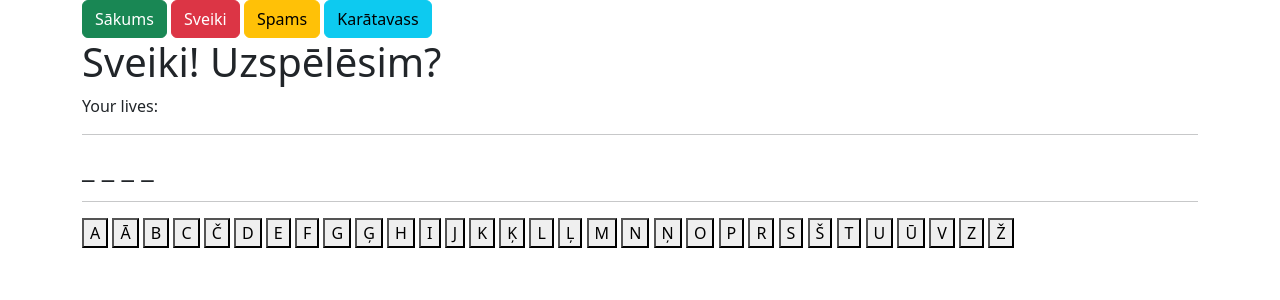
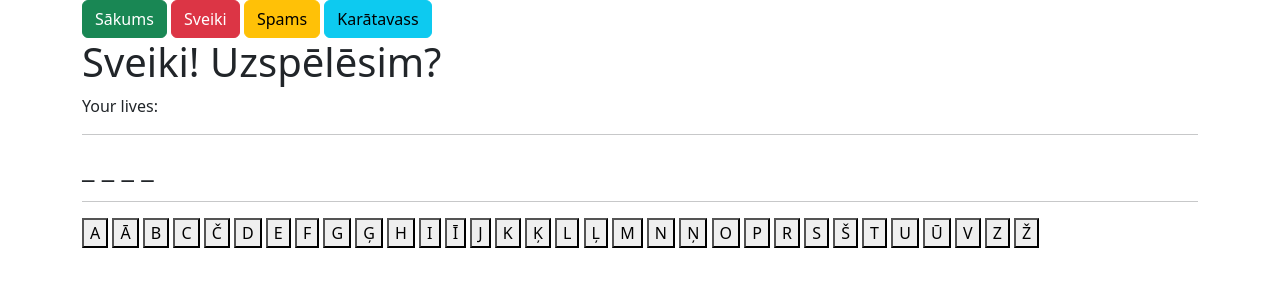
Before and after one commit to dayanaaaaaaaa/test, a Flask app: page /karatavas in a window 1280 px wide. Shown: the top 300 px of the page. Run offline with Flask 3, Linux system fonts and the light colour scheme.

Commit message:
09.04.2025

```diff
--- a/static/funkcijas.js
+++ b/static/funkcijas.js
@@ -41,4 +41,25 @@ function minetBurtu(burts){
     dzivibas += atrada
     document.getElementById("vardaVieta").innerHTML = atminetais.join(" ")
     document.getElementById("dzivibas").innerHTML = dzivibas
+    parbauditBeigas()
 }
+
+function parbauditBeigas(){
+    if (dzivibas==0){ //Zaudēja
+        document.getElementById("rezultats").innerHTML = "Tu zaudēji"
+        let pogas = document.getElementsByTagName("burts")
+        for (poga of pogas){
+            poga.disabled=true
+        }
+        return
+    }
+    if (!atminetais.includes("_")){
+        document.getElementById("rezultats").innerHTML = "Tu uzvarēji!"
+        document.getElementById("rezultats").classList.remove("text-danger")
+        document.getElementById("rezultats").classList.add("text-success")
+        let pogas = document.getElementsByClassName("burts")
+        for (poga of pogas){
+            poga.disabled=true
+        }
+    }
+}
--- a/templates/karatavas.html
+++ b/templates/karatavas.html
@@ -3,6 +3,7 @@
 {%block tabs%}Karātavas{%endblock%}
 
 {%block saturs%}
+
 <h1>Sveiki! Uzspēlēsim?</h1>
 <div id="vards" style="display: none;">{{vards}}</div>
 Your lives: <span id= "dzivibas"></span>
@@ -10,38 +11,40 @@ Your lives: <span id= "dzivibas"></span>
 <hr>
 <h3><div id="vardaVieta"></div></h3>
 <hr>
-<button id="a" onclick="minetBurtu('a')">A</button>
-<button id="ā" onclick="minetBurtu('ā')">Ā</button>
-<button id="b" onclick="minetBurtu('b')">B</button>
-<button id="c" onclick="minetBurtu('c')">C</button>
-<button id="č" onclick="minetBurtu('č')">Č</button>
-<button id="d" onclick="minetBurtu('d')">D</button>
-<button id="e" onclick="minetBurtu('e')">E</button>
-<button id="f" onclick="minetBurtu('f')">F</button>
-<button id="g" onclick="minetBurtu('g')">G</button>
-<button id="ģ" onclick="minetBurtu('ģ')">Ģ</button>
-<button id="h" onclick="minetBurtu('h')">H</button>
-<button id="i" onclick="minetBurtu('i')">I</button>
-<button id="j" onclick="minetBurtu('j')">J</button>
-<button id="k" onclick="minetBurtu('k')">K</button>
-<button id="ķ" onclick="minetBurtu('ķ')">Ķ</button>
-<button id="l" onclick="minetBurtu('l')">L</button>
-<button id="ļ" onclick="minetBurtu('ļ')">Ļ</button>
-<button id="m" onclick="minetBurtu('m')">M</button>
-<button id="n" onclick="minetBurtu('n')">N</button>
-<button id="ņ" onclick="minetBurtu('ņ')">Ņ</button>
-<button id="o" onclick="minetBurtu('o')">O</button>
-<button id="p" onclick="minetBurtu('p')">P</button>
-<button id="r" onclick="minetBurtu('r')">R</button>
-<button id="s" onclick="minetBurtu('s')">S</button>
-<button id="š" onclick="minetBurtu('š')">Š</button>
-<button id="t" onclick="minetBurtu('t')">T</button>
-<button id="u" onclick="minetBurtu('u')">U</button>
-<button id="ū" onclick="minetBurtu('ū')">Ū</button>
-<button id="v" onclick="minetBurtu('v')">V</button>
-<button id="z" onclick="minetBurtu('z')">Z</button>
-<button id="ž" onclick="minetBurtu('ž')">Ž</button>
+<button class="burts" id="a" onclick="minetBurtu('a')">A</button>
+<button class="burts" id="ā" onclick="minetBurtu('ā')">Ā</button>
+<button class="burts" id="b" onclick="minetBurtu('b')">B</button>
+<button class="burts" id="c" onclick="minetBurtu('c')">C</button>
+<button class="burts" id="č" onclick="minetBurtu('č')">Č</button>
+<button class="burts" id="d" onclick="minetBurtu('d')">D</button>
+<button class="burts" id="e" onclick="minetBurtu('e')">E</button>
+<button class="burts" id="f" onclick="minetBurtu('f')">F</button>
+<button class="burts" id="g" onclick="minetBurtu('g')">G</button>
+<button class="burts" id="ģ" onclick="minetBurtu('ģ')">Ģ</button>
+<button class="burts" id="h" onclick="minetBurtu('h')">H</button>
+<button class="burts" id="i" onclick="minetBurtu('i')">I</button>
+<button class="burts" id="ī" onclick="minetBurtu('ī')">Ī</button>
+<button class="burts" id="j" onclick="minetBurtu('j')">J</button>
+<button class="burts" id="k" onclick="minetBurtu('k')">K</button>
+<button class="burts" id="ķ" onclick="minetBurtu('ķ')">Ķ</button>
+<button class="burts" id="l" onclick="minetBurtu('l')">L</button>
+<button class="burts" id="ļ" onclick="minetBurtu('ļ')">Ļ</button>
+<button class="burts" id="m" onclick="minetBurtu('m')">M</button>
+<button class="burts" id="n" onclick="minetBurtu('n')">N</button>
+<button class="burts" id="ņ" onclick="minetBurtu('ņ')">Ņ</button>
+<button class="burts" id="o" onclick="minetBurtu('o')">O</button>
+<button class="burts" id="p" onclick="minetBurtu('p')">P</button>
+<button class="burts" id="r" onclick="minetBurtu('r')">R</button>
+<button class="burts" id="s" onclick="minetBurtu('s')">S</button>
+<button class="burts" id="š" onclick="minetBurtu('š')">Š</button>
+<button class="burts" id="t" onclick="minetBurtu('t')">T</button>
+<button class="burts" id="u" onclick="minetBurtu('u')">U</button>
+<button class="burts" id="ū" onclick="minetBurtu('ū')">Ū</button>
+<button class="burts" id="v" onclick="minetBurtu('v')">V</button>
+<button class="burts" id="z" onclick="minetBurtu('z')">Z</button>
+<button class="burts" id="ž" onclick="minetBurtu('ž')">Ž</button>
+
+<h3><div class="text-danger" id="rezultats">   </div></h3>
 
 <script> uzzimetVardu() </script>
-
 {% endblock %}
--- a/vardi.txt
+++ b/vardi.txt
@@ -5,3 +5,4 @@ Jēkabs 16 v
 dayana 17 s
 si 14 s
 no 673 v
+sdfsdf -4 v
```
